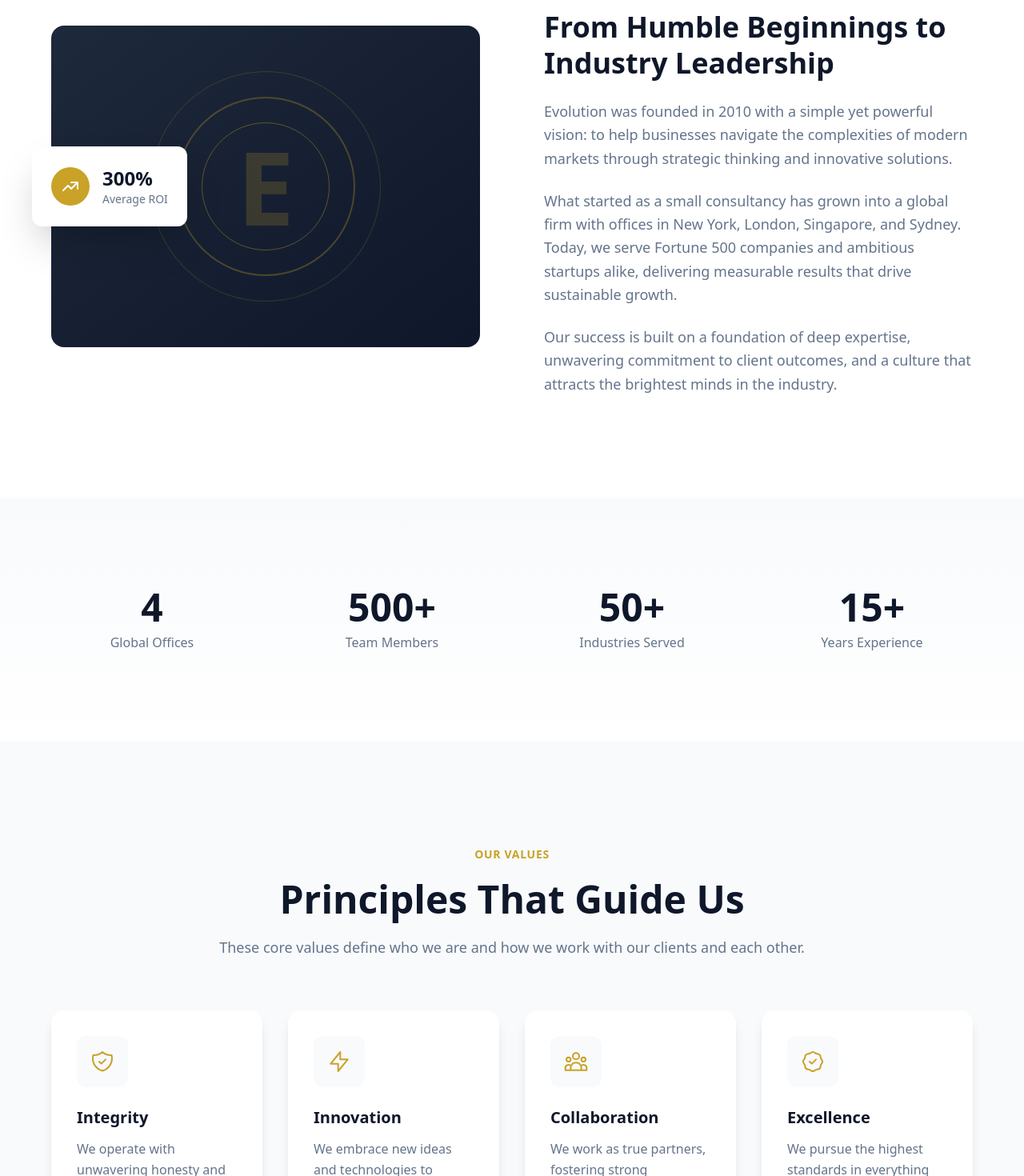
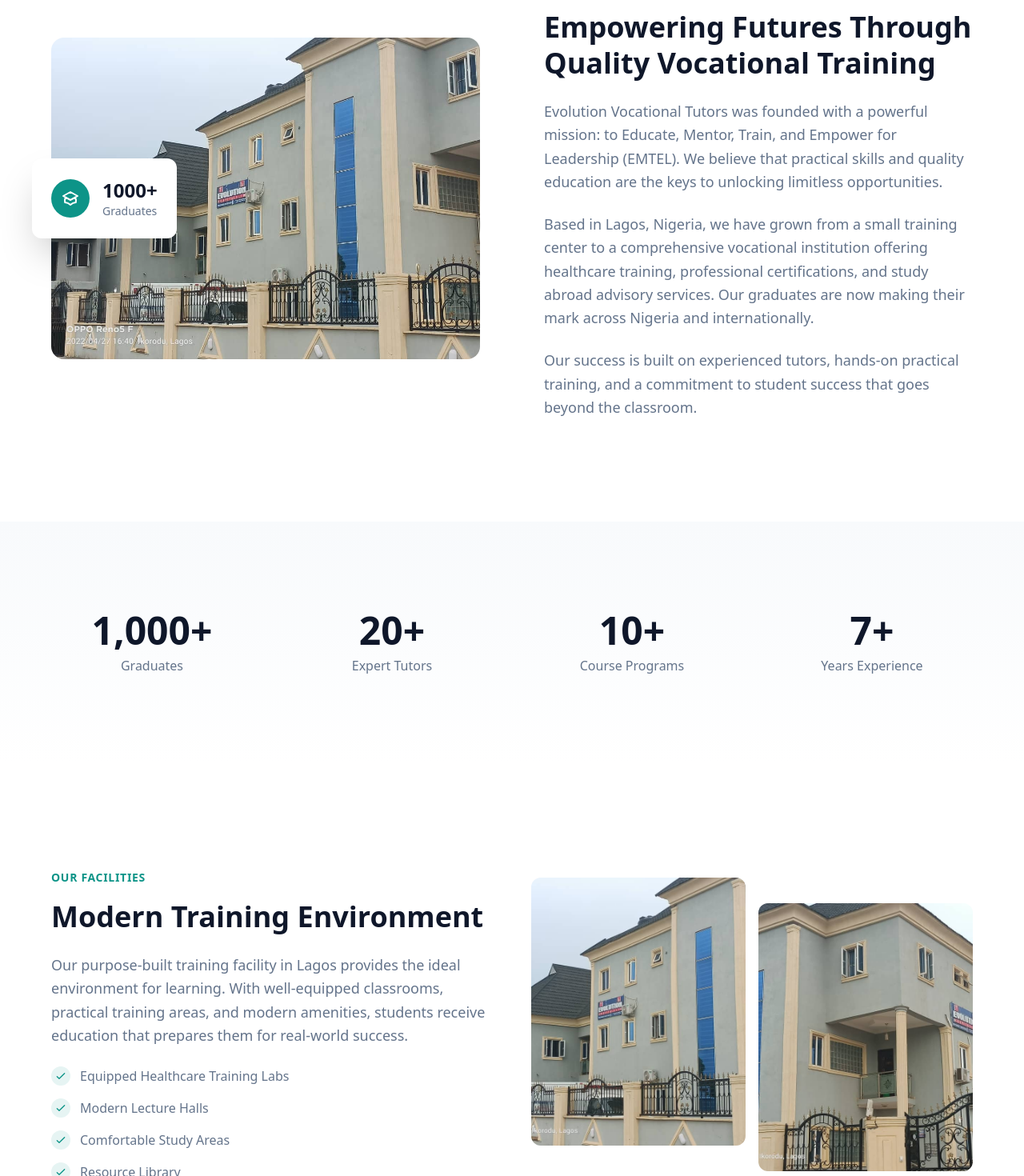
Before and after one commit to agbona24/evolution, a Next.js app: page /about in a window 1280 px wide. Shown: the part 740-2210 px from the top of the page at 80% size. Built offline with nearby package versions, Linux system fonts and the light colour scheme.

Commit message:
Add real team photos, building images, and healthcare practical gallery

```diff
--- a/src/app/about/page.tsx
+++ b/src/app/about/page.tsx
@@ -87,19 +87,14 @@
         {/* Image/Visual */}
         <ScrollReveal direction="left">
           <div className="relative">
-            <div className="aspect-[4/3] rounded-2xl overflow-hidden bg-gradient-to-br from-[#1e293b] to-[#0f172a]">
-              <div className="absolute inset-0 flex items-center justify-center">
-                <motion.div
-                  animate={{ rotate: 360 }}
-                  transition={{ duration: 60, repeat: Infinity, ease: 'linear' }}
-                  className="w-72 h-72 border border-[#c9a227]/20 rounded-full"
-                />
-                <div className="absolute w-56 h-56 border-2 border-[#c9a227]/30 rounded-full" />
-                <div className="absolute w-40 h-40 border border-[#c9a227]/40 rounded-full" />
-                <span className="absolute text-[#c9a227] text-9xl font-bold opacity-20">E</span>
-              </div>
+            <div className="aspect-[4/3] rounded-2xl overflow-hidden">
+              <img
+                src="/images/building/office_building.jpeg"
+                alt="Evolution Vocational Tutors Building"
+                className="w-full h-full object-cover"
+              />
             </div>
-            {/* Timeline Card */}
+            {/* Stats Card */}
             <motion.div
               initial={{ opacity: 0, x: -20 }}
               whileInView={{ opacity: 1, x: 0 }}
@@ -108,14 +103,15 @@
               className="absolute -left-6 top-1/2 -translate-y-1/2 bg-white p-6 rounded-xl shadow-2xl hidden lg:block"
             >
               <div className="flex items-center gap-4">
-                <div className="w-12 h-12 bg-[#c9a227] rounded-full flex items-center justify-center">
+                <div className="w-12 h-12 bg-[#0d9488] rounded-full flex items-center justify-center">
                   <svg className="w-6 h-6 text-white" fill="none" stroke="currentColor" viewBox="0 0 24 24">
-                    <path strokeLinecap="round" strokeLinejoin="round" strokeWidth={2} d="M13 7h8m0 0v8m0-8l-8 8-4-4-6 6" />
+                    <path strokeLinecap="round" strokeLinejoin="round" strokeWidth={2} d="M12 14l9-5-9-5-9 5 9 5z" />
+                    <path strokeLinecap="round" strokeLinejoin="round" strokeWidth={2} d="M12 14l6.16-3.422a12.083 12.083 0 01.665 6.479A11.952 11.952 0 0012 20.055a11.952 11.952 0 00-6.824-2.998 12.078 12.078 0 01.665-6.479L12 14z" />
                   </svg>
                 </div>
                 <div>
-                  <div className="text-2xl font-bold text-[#0f172a]">300%</div>
-                  <div className="text-sm text-[#64748b]">Average ROI</div>
+                  <div className="text-2xl font-bold text-[#0f172a]">1000+</div>
+                  <div className="text-sm text-[#64748b]">Graduates</div>
                 </div>
               </div>
             </motion.div>
@@ -125,32 +121,34 @@
         {/* Content */}
         <div>
           <ScrollReveal>
-            <span className="inline-block text-[#c9a227] text-sm font-semibold tracking-wider uppercase mb-4">
+            <span className="inline-block text-[#0d9488] text-sm font-semibold tracking-wider uppercase mb-4">
               Our Story
             </span>
           </ScrollReveal>
           <ScrollReveal delay={0.1}>
             <h2 className="text-3xl lg:text-4xl font-bold text-[#0f172a] leading-tight mb-6">
-              From Humble Beginnings to Industry Leadership
+              Empowering Futures Through Quality Vocational Training
             </h2>
           </ScrollReveal>
           <ScrollReveal delay={0.2}>
             <p className="text-lg text-[#64748b] leading-relaxed mb-6">
-              Evolution was founded in 2010 with a simple yet powerful vision: to help businesses
-              navigate the complexities of modern markets through strategic thinking and innovative solutions.
+              Evolution Vocational Tutors was founded with a powerful mission: to Educate, Mentor,
+              Train, and Empower for Leadership (EMTEL). We believe that practical skills and quality
+              education are the keys to unlocking limitless opportunities.
             </p>
           </ScrollReveal>
           <ScrollReveal delay={0.3}>
             <p className="text-lg text-[#64748b] leading-relaxed mb-6">
-              What started as a small consultancy has grown into a global firm with offices in
-              New York, London, Singapore, and Sydney. Today, we serve Fortune 500 companies
-              and ambitious startups alike, delivering measurable results that drive sustainable growth.
+              Based in Lagos, Nigeria, we have grown from a small training center to a comprehensive
+              vocational institution offering healthcare training, professional certifications, and
+              study abroad advisory services. Our graduates are now making their mark across Nigeria
+              and internationally.
             </p>
           </ScrollReveal>
           <ScrollReveal delay={0.4}>
             <p className="text-lg text-[#64748b] leading-relaxed">
-              Our success is built on a foundation of deep expertise, unwavering commitment to
-              client outcomes, and a culture that attracts the brightest minds in the industry.
+              Our success is built on experienced tutors, hands-on practical training, and a
+              commitment to student success that goes beyond the classroom.
             </p>
           </ScrollReveal>
         </div>
@@ -236,14 +234,10 @@
 // ============================================
 
 const team = [
-  { name: 'Alexandra Chen', role: 'Chief Executive Officer' },
-  { name: 'Marcus Williams', role: 'Chief Strategy Officer' },
-  { name: 'Sarah Thompson', role: 'Chief Technology Officer' },
-  { name: 'David Rodriguez', role: 'Chief Operations Officer' },
-  { name: 'Emily Parker', role: 'VP of Consulting' },
-  { name: 'James Mitchell', role: 'VP of Engineering' },
-  { name: 'Lisa Anderson', role: 'VP of Client Success' },
-  { name: 'Michael Brown', role: 'VP of Business Development' },
+  { name: 'Chief (Dr). Ogundipe Tony Bosun', role: 'Chief Executive Officer', image: '/images/ceo.jpeg' },
+  { name: 'Hammed Kazeem', role: 'Bursar', image: '/images/bursar.jpeg' },
+  { name: 'Dr Chen James', role: 'Tutor, Evolution Vocational Tutors', image: '/images/tutor1.jpeg' },
+  { name: 'Jimoh Ayinde M.', role: 'Admission Officer', image: '/images/admission_officer.jpeg' },
 ];
 
 function TeamSection() {
@@ -258,7 +252,7 @@
       <StaggerContainer className="grid grid-cols-2 md:grid-cols-4 gap-8">
         {team.map((member, index) => (
           <StaggerItem key={index}>
-            <TeamCard name={member.name} role={member.role} />
+            <TeamCard name={member.name} role={member.role} image={member.image} />
           </StaggerItem>
         ))}
       </StaggerContainer>
@@ -273,16 +267,132 @@
 }
 
 // ============================================
+// Practical Training Gallery Section
+// ============================================
+
+const practicalImages = [
+  { src: '/images/practical/2.jpeg', alt: 'Healthcare Practical Training' },
+  { src: '/images/practical/3.jpeg', alt: 'Hands-on Medical Training' },
+  { src: '/images/practical/4.jpeg', alt: 'Student Practical Session' },
+  { src: '/images/practical/5.jpeg', alt: 'Healthcare Skills Training' },
+  { src: '/images/practical/6.jpeg', alt: 'Medical Equipment Training' },
+  { src: '/images/practical/7.jpeg', alt: 'Clinical Practice Session' },
+  { src: '/images/practical/8.jpeg', alt: 'Healthcare Demonstration' },
+  { src: '/images/practical/9.jpeg', alt: 'Student Healthcare Training' },
+];
+
+function PracticalGallerySection() {
+  return (
+    <Section background="gray" paddingY="xl">
+      <SectionHeader
+        label="Hands-On Learning"
+        title="Healthcare Practical Training"
+        description="Our state-of-the-art facilities provide students with real-world practical experience in healthcare settings."
+      />
+
+      <StaggerContainer className="grid grid-cols-2 md:grid-cols-4 gap-4">
+        {practicalImages.map((image, index) => (
+          <StaggerItem key={index}>
+            <motion.div
+              whileHover={{ scale: 1.05 }}
+              className="relative aspect-square rounded-xl overflow-hidden cursor-pointer"
+            >
+              <img
+                src={image.src}
+                alt={image.alt}
+                className="w-full h-full object-cover"
+              />
+              <div className="absolute inset-0 bg-gradient-to-t from-black/50 to-transparent opacity-0 hover:opacity-100 transition-opacity duration-300 flex items-end p-4">
+                <span className="text-white text-sm font-medium">{image.alt}</span>
+              </div>
+            </motion.div>
+          </StaggerItem>
+        ))}
+      </StaggerContainer>
+    </Section>
+  );
+}
+
+// ============================================
+// Facilities Section
+// ============================================
+
+function FacilitiesSection() {
+  return (
+    <Section background="white" paddingY="xl">
+      <div className="grid lg:grid-cols-2 gap-12 items-center">
+        <div>
+          <ScrollReveal>
+            <span className="inline-block text-[#0d9488] text-sm font-semibold tracking-wider uppercase mb-4">
+              Our Facilities
+            </span>
+          </ScrollReveal>
+          <ScrollReveal delay={0.1}>
+            <h2 className="text-3xl lg:text-4xl font-bold text-[#0f172a] leading-tight mb-6">
+              Modern Training Environment
+            </h2>
+          </ScrollReveal>
+          <ScrollReveal delay={0.2}>
+            <p className="text-lg text-[#64748b] leading-relaxed mb-6">
+              Our purpose-built training facility in Lagos provides the ideal environment for
+              learning. With well-equipped classrooms, practical training areas, and modern
+              amenities, students receive education that prepares them for real-world success.
+            </p>
+          </ScrollReveal>
+          <ScrollReveal delay={0.3}>
+            <ul className="space-y-4">
+              {['Equipped Healthcare Training Labs', 'Modern Lecture Halls', 'Comfortable Study Areas', 'Resource Library'].map((item, index) => (
+                <li key={index} className="flex items-center gap-3">
+                  <div className="w-6 h-6 bg-[#0d9488]/10 rounded-full flex items-center justify-center">
+                    <svg className="w-4 h-4 text-[#0d9488]" fill="none" stroke="currentColor" viewBox="0 0 24 24">
+                      <path strokeLinecap="round" strokeLinejoin="round" strokeWidth={2} d="M5 13l4 4L19 7" />
+                    </svg>
+                  </div>
+                  <span className="text-[#64748b]">{item}</span>
+                </li>
+              ))}
+            </ul>
+          </ScrollReveal>
+        </div>
+
+        <ScrollReveal direction="right">
+          <div className="grid grid-cols-2 gap-4">
+            <div className="space-y-4">
+              <div className="aspect-[4/5] rounded-xl overflow-hidden">
+                <img
+                  src="/images/building/office_building.jpeg"
+                  alt="Evolution Building"
+                  className="w-full h-full object-cover"
+                />
+              </div>
+            </div>
+            <div className="space-y-4 pt-8">
+              <div className="aspect-[4/5] rounded-xl overflow-hidden">
+                <img
+                  src="/images/building/office_building2.jpeg"
+                  alt="Evolution Facilities"
+                  className="w-full h-full object-cover"
+                />
+              </div>
+            </div>
+          </div>
+        </ScrollReveal>
+      </div>
+    </Section>
+  );
+}
+
+// ============================================
 // Milestones Section
 // ============================================
 
 const milestones = [
-  { year: '2010', title: 'Founded', description: 'Evolution established in New York City' },
-  { year: '2013', title: 'Expansion', description: 'Opened offices in London and Singapore' },
-  { year: '2016', title: '100 Clients', description: 'Milestone of serving 100+ enterprise clients' },
-  { year: '2019', title: 'Award', description: 'Named Top Consulting Firm by Forbes' },
-  { year: '2022', title: 'Global', description: 'Expanded to 4 continents with 500+ employees' },
-  { year: '2024', title: 'Innovation', description: 'Launched AI-powered analytics platform' },
+  { year: '2018', title: 'Founded', description: 'Evolution Vocational Tutors established in Lagos, Nigeria' },
+  { year: '2019', title: 'First Graduation', description: 'Celebrated our first cohort of healthcare graduates' },
+  { year: '2020', title: 'Expansion', description: 'Added Study Abroad advisory services' },
+  { year: '2022', title: 'Partnerships', description: 'Established international university partnerships' },
+  { year: '2024', title: 'Growth', description: 'Expanded training facilities and course offerings' },
+  { year: '2025', title: 'Excellence', description: 'Recognized for outstanding vocational training' },
 ];
 
 function MilestonesSection() {
@@ -328,10 +438,10 @@
 // ============================================
 
 const aboutStats = [
-  { value: 4, label: 'Global Offices' },
-  { value: 500, suffix: '+', label: 'Team Members' },
-  { value: 50, suffix: '+', label: 'Industries Served' },
-  { value: 15, suffix: '+', label: 'Years Experience' },
+  { value: 1000, suffix: '+', label: 'Graduates' },
+  { value: 20, suffix: '+', label: 'Expert Tutors' },
+  { value: 10, suffix: '+', label: 'Course Programs' },
+  { value: 7, suffix: '+', label: 'Years Experience' },
 ];
 
 function AboutStatsSection() {
@@ -361,12 +471,12 @@
       <div className="bg-gradient-to-br from-[#0f172a] to-[#1e293b] rounded-3xl p-12 lg:p-16 text-center">
         <ScrollReveal>
           <h2 className="text-3xl lg:text-4xl font-bold text-white mb-6">
-            Ready to Work With Us?
+            Ready to Start Your Journey?
           </h2>
         </ScrollReveal>
         <ScrollReveal delay={0.1}>
           <p className="text-lg text-[#94a3b8] max-w-2xl mx-auto mb-8">
-            Let&apos;s discuss how Evolution can help transform your business and achieve your strategic goals.
+            Take the first step towards a rewarding career. Contact us today to learn about our programs and enrollment options.
           </p>
         </ScrollReveal>
         <ScrollReveal delay={0.2}>
@@ -389,6 +499,8 @@
       <AboutHero />
       <StorySection />
       <AboutStatsSection />
+      <FacilitiesSection />
+      <PracticalGallerySection />
       <ValuesSection />
       <TeamSection />
       <MilestonesSection />
```
